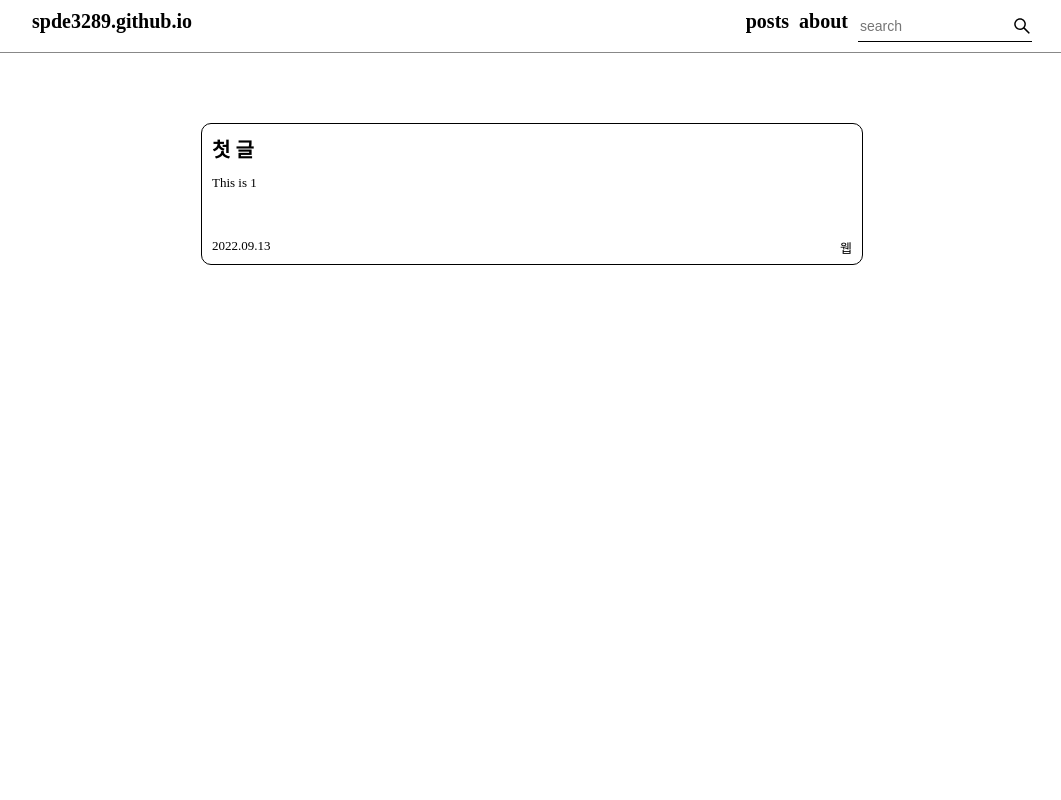
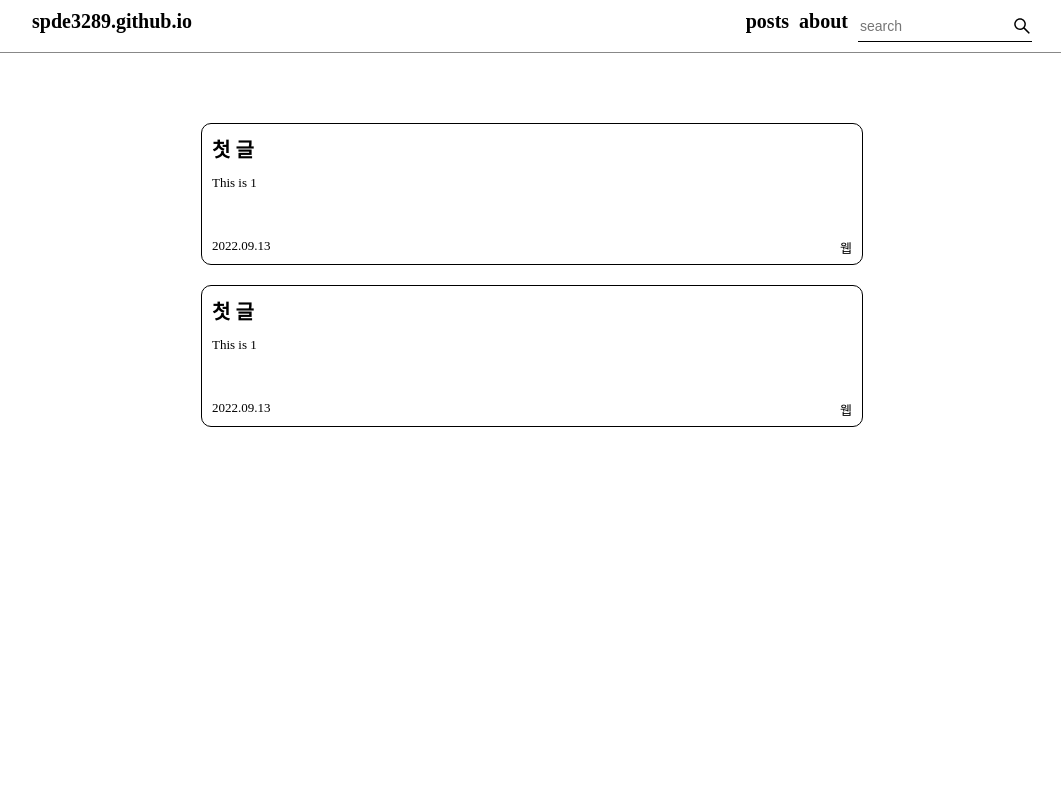
Before and after one commit to spde3289/spde3289.github.io, a React (Create React App) app: page /posts in a window 1280 px wide. Shown: the top 800 px of the page, without its empty margins (108-1169 px from the left). Built offline with nearby package versions, Linux system fonts and the light colour scheme.

Commit message:
Update Passengers.jsx

```diff
--- a/src/components/Passengers.jsx
+++ b/src/components/Passengers.jsx
@@ -2,13 +2,14 @@ import React, { useState, useEffect } from 'react';
 import Pagination from './Pagination';
 
 const content = [
-    {key: 1, title: '첫 글', body: 'This is 1', date:'2022.09.13', category: '웹'},
+    {key: 1, title: '첫 글', body: 'This is 1', date:'2022.09.13', category: '웹', link: '/first'},
+    {key: 2, title: '첫 글', body: 'This is 1', date:'2022.09.13', category: '웹', link: '/second'},
 ];
 
-const Paging = (props) => {
+const Passengers = () => {
 
     const maxPageNumber = 5;
-    const totalPages = Math.ceil(content.length/maxPageNumber)
+    const totalPages = Math.ceil(content.length/maxPageNumber);
     const [pageDate, setPageDate] = useState([]);
     const [loading, setLoading] = useState(true);
     const [currentPage, setCurrentPage] = useState(1);
@@ -48,7 +49,6 @@ const Paging = (props) => {
         totalPages
     };
 
-
     return(
         <>
             { !loading ? <Pagination {...pageInfo}
@@ -61,5 +61,4 @@ const Paging = (props) => {
 
 };
 
-
-export default Paging;
+export default Passengers;
```
